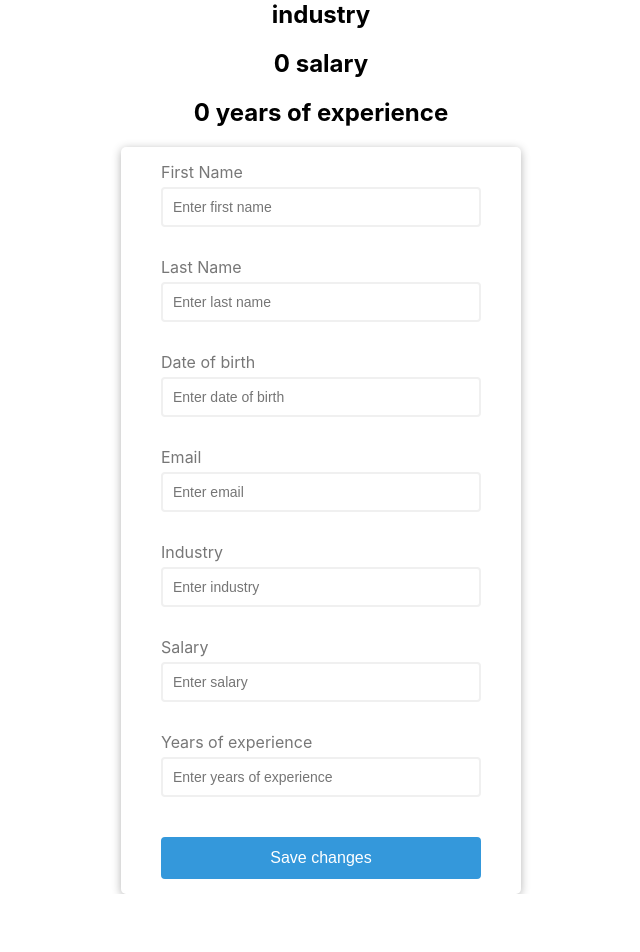
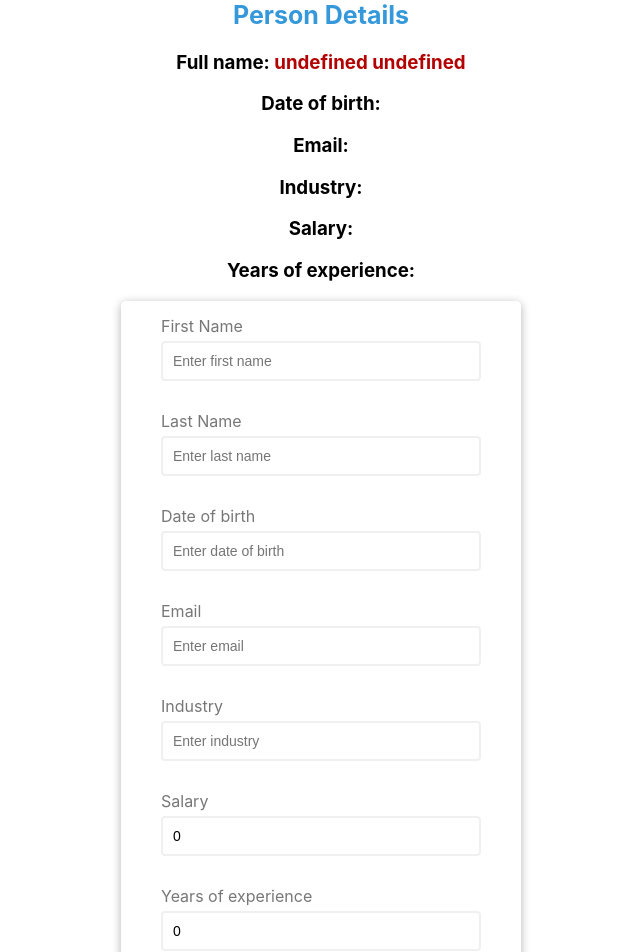
Before and after one commit to cosminwolf16/frontend-test, a Next.js app: page /people/1 in a window 1280 px wide. Shown: the part 300-1252 px from the top of the page, without its empty margins (319-959 px from the left). Before the commit the page ends 1194 px from the top, so only its background shows below. Built offline with nearby package versions, Linux system fonts and the light colour scheme.

Commit message:
improve person page

```diff
--- a/components/PersonCard/PersonCard.tsx
+++ b/components/PersonCard/PersonCard.tsx
@@ -4,10 +4,9 @@ import styles from 'styles/People.module.scss';
 
 interface PersonCard {
   person: Person;
-  onClick: () => void;
 }
 
-const PersonCard: React.FC<PersonCard> = ({ person, onClick }) => {
+const PersonCard: React.FC<PersonCard> = ({ person }) => {
   if (
     person.first_name === null ||
     person.last_name === null ||
@@ -19,7 +18,7 @@ const PersonCard: React.FC<PersonCard> = ({ person, onClick }) => {
   return (
     <div className={styles.grid}>
       <Link href={`/people/${person.id}`}>
-        <a className={styles.card} onClick={onClick}>
+        <a className={styles.card}>
           <h2>{`${person.first_name} ${person.last_name}`}</h2>
           <p>{person.email}</p>
         </a>
--- a/pages/people/[slug].tsx
+++ b/pages/people/[slug].tsx
@@ -1,125 +1,16 @@
-import { useAppDispatch, useAppSelector } from 'hooks/reduxHooks';
 import styles from 'styles/PersonPage.module.scss';
-import { useState } from 'react';
-import { updatePerson } from 'store/actions/peopleActions';
 import Navigation from 'components/Navigation';
+import PersonForm from './components/PersonForm';
+import PersonDetails from './components/PersonDetails';
 
 export const PersonPage = () => {
-  const person = useAppSelector((state) => state.people.currentPerson);
-
-  const [formData, setFormData] = useState({
-    first_name: '',
-    last_name: '',
-    email: '',
-    date_of_birth: '',
-    industry: '',
-    salary: 0,
-    years_of_experience: 0,
-    id: person.id,
-  });
-
-  const dispatch = useAppDispatch();
-
-  const onFieldChange = (event: React.SyntheticEvent<EventTarget>) =>
-    // @ts-ignore
-    setFormData({ ...formData, [event.target.name]: event.target.value });
-
   return (
     <div className={styles.personPage}>
       <Navigation />
       <h1 className={styles.title}>Person Page</h1>
-      <div className={styles.information}>
-        <h2>{`${person.first_name} ${person.last_name}`}</h2>
-        <h2>{person.date_of_birth}</h2>
-        <h2>{person.email}</h2>
-        <h2>{person.industry} industry</h2>
-        <h2>{person.salary} salary</h2>
-        <h2>{person.years_of_experience} years of experience</h2>
-      </div>
+      <PersonDetails />
       <div className={styles.container}>
-        <form id="form" className={styles.form}>
-          <div className={styles.formControl}>
-            <label htmlFor="firstName">First Name</label>
-            <input
-              type="text"
-              id="firstName"
-              placeholder="Enter first name"
-              name="first_name"
-              onChange={(event) => onFieldChange(event)}
-            />
-          </div>
-          <div className={styles.formControl}>
-            <label htmlFor="firstName">Last Name</label>
-            <input
-              type="text"
-              id="lastName"
-              placeholder="Enter last name"
-              name="last_name"
-              onChange={(event) => onFieldChange(event)}
-            />
-          </div>
-          <div className={styles.formControl}>
-            <label htmlFor="dateOfBirth">Date of birth</label>
-            <input
-              type="text"
-              id="dateOfBirth"
-              placeholder="Enter date of birth"
-              name="date_of_birth"
-              onChange={(event) => onFieldChange(event)}
-            />
-          </div>
-          <div className={styles.formControl}>
-            <label htmlFor="email">Email</label>
-            <input
-              type="text"
-              id="email"
-              placeholder="Enter email"
-              name="email"
-              onChange={(event) => onFieldChange(event)}
-            />
-            <small>Error message</small>
-          </div>
-          <div className={styles.formControl}>
-            <label htmlFor="industry">Industry</label>
-            <input
-              type="text"
-              id="industry"
-              placeholder="Enter industry"
-              name="industry"
-              onChange={(event) => onFieldChange(event)}
-            />
-          </div>
-          <div className={styles.formControl}>
-            <label htmlFor="salary">Salary</label>
-            <input
-              type="text"
-              id="salary"
-              placeholder="Enter salary"
-              name="salary"
-              onChange={(event) => onFieldChange(event)}
-            />
-          </div>
-          <div className={styles.formControl}>
-            <label htmlFor="yearsOfExperience">Years of experience</label>
-            <input
-              type="text"
-              id="yearsOfExperience"
-              placeholder="Enter years of experience"
-              name="years_of_experience"
-              onChange={(event) => onFieldChange(event)}
-            />
-          </div>
-          <button
-            type="submit"
-            onClick={(e) => {
-              e.preventDefault();
-              console.log(formData);
-              dispatch(updatePerson(formData));
-            }}
-          >
-            Save changes
-          </button>
-        </form>
+        <PersonForm />
       </div>
     </div>
   );
--- /dev/null
+++ b/pages/people/components/PersonDetails.tsx
@@ -0,0 +1,40 @@
+import { useAppSelector } from 'hooks/reduxHooks';
+import { getPerson } from 'selectors/peopleSelectors';
+import styles from 'styles/PersonDetails.module.scss';
+
+export const PersonDetails = () => {
+  const person = useAppSelector(getPerson);
+
+  return (
+    <div className={styles.personDetails}>
+      <h2>Person Details</h2>
+      <div className={styles.detailsContainer}>
+        <h3>
+          Full name:{' '}
+          <span
+            className={styles.detail}
+          >{`${person?.first_name} ${person?.last_name}`}</span>
+        </h3>
+        <h3>
+          Date of birth:{' '}
+          <span className={styles.detail}>{person?.date_of_birth}</span>
+        </h3>
+        <h3>
+          Email: <span className={styles.detail}>{person?.email}</span>
+        </h3>
+        <h3>
+          Industry: <span className={styles.detail}>{person?.industry}</span>
+        </h3>
+        <h3>
+          Salary: <span className={styles.detail}>{person?.salary}</span>
+        </h3>
+        <h3>
+          Years of experience:{' '}
+          <span className={styles.detail}>{person?.years_of_experience}</span>
+        </h3>
+      </div>
+    </div>
+  );
+};
+
+export default PersonDetails;
--- /dev/null
+++ b/pages/people/components/PersonForm.tsx
@@ -0,0 +1,120 @@
+import { ChangeEvent, useEffect } from 'react';
+import { useAppDispatch, useAppSelector } from 'hooks/reduxHooks';
+import { setFormData } from 'store/actions/peopleActions';
+import styles from 'styles/PersonPage.module.scss';
+import { useRouter } from 'next/router';
+import { getAllPeople, getPerson } from 'selectors/peopleSelectors';
+
+export const PersonForm: React.FC = () => {
+  const people = useAppSelector(getAllPeople);
+  const formData = useAppSelector(getPerson);
+
+  const router = useRouter();
+  const dispatch = useAppDispatch();
+
+  useEffect(() => {
+    const queryId = router.query.slug;
+    const person = people.find((person) => person.id === Number(queryId));
+
+    dispatch(setFormData(person!));
+  }, [dispatch, people, router.query.slug]);
+
+  const onFieldChange = (event: ChangeEvent<HTMLInputElement>) =>
+    dispatch(
+      setFormData({ ...formData, [event.target.name]: event.target.value })
+    );
+
+  return (
+    <form id="form" className={styles.form}>
+      <div className={styles.formControl}>
+        <label htmlFor="firstName">First Name</label>
+        <input
+          type="text"
+          id="firstName"
+          placeholder="Enter first name"
+          name="first_name"
+          value={formData?.first_name}
+          onChange={(event) => onFieldChange(event)}
+        />
+      </div>
+      <div className={styles.formControl}>
+        <label htmlFor="firstName">Last Name</label>
+        <input
+          type="text"
+          id="lastName"
+          placeholder="Enter last name"
+          name="last_name"
+          value={formData?.last_name}
+          onChange={(event) => onFieldChange(event)}
+        />
+      </div>
+      <div className={styles.formControl}>
+        <label htmlFor="dateOfBirth">Date of birth</label>
+        <input
+          type="text"
+          id="dateOfBirth"
+          placeholder="Enter date of birth"
+          name="date_of_birth"
+          value={formData?.date_of_birth}
+          onChange={(event) => onFieldChange(event)}
+        />
+      </div>
+      <div className={styles.formControl}>
+        <label htmlFor="email">Email</label>
+        <input
+          type="text"
+          id="email"
+          placeholder="Enter email"
+          name="email"
+          value={formData?.email}
+          onChange={(event) => onFieldChange(event)}
+        />
+        <small>Error message</small>
+      </div>
+      <div className={styles.formControl}>
+        <label htmlFor="industry">Industry</label>
+        <input
+          type="text"
+          id="industry"
+          placeholder="Enter industry"
+          name="industry"
+          value={formData?.industry}
+          onChange={(event) => onFieldChange(event)}
+        />
+      </div>
+      <div className={styles.formControl}>
+        <label htmlFor="salary">Salary</label>
+        <input
+          type="text"
+          id="salary"
+          placeholder="Enter salary"
+          name="salary"
+          value={formData?.salary}
+          onChange={(event) => onFieldChange(event)}
+        />
+      </div>
+      <div className={styles.formControl}>
+        <label htmlFor="yearsOfExperience">Years of experience</label>
+        <input
+          type="text"
+          id="yearsOfExperience"
+          placeholder="Enter years of experience"
+          name="years_of_experience"
+          value={formData?.years_of_experience}
+          onChange={(event) => onFieldChange(event)}
+        />
+      </div>
+      <button
+        type="submit"
+        onClick={(e) => {
+          e.preventDefault();
+          dispatch(setFormData(formData));
+        }}
+      >
+        Save changes
+      </button>
+    </form>
+  );
+};
+
+export default PersonForm;
--- /dev/null
+++ b/selectors/peopleSelectors.ts
@@ -0,0 +1,13 @@
+import { RootState } from 'store/store';
+
+const getPeopleState = (state: RootState) => {
+  return state.people;
+};
+
+export const getAllPeople = (state: RootState) => {
+  return getPeopleState(state).people;
+};
+
+export const getPerson = (state: RootState) => {
+  return getPeopleState(state).formData;
+};
--- a/store/actions/peopleActions.ts
+++ b/store/actions/peopleActions.ts
@@ -1,11 +1,10 @@
 import { Person } from 'models/models';
 
-export type PeopleActions = LoadPeopleData | SetCurrentPerson | UpdatePerson;
+export type PeopleActions = LoadPeopleData | SetFormData;
 
 export enum PeopleActionsType {
   LoadPeopleData,
-  SetCurrentPerson,
-  UpdatePerson,
+  SetFormData,
 }
 
 export interface LoadPeopleData {
@@ -18,22 +17,12 @@ export const loadPeopleData = (peopleData: Person[]) => ({
   payload: peopleData,
 });
 
-export interface SetCurrentPerson {
-  type: PeopleActionsType.SetCurrentPerson;
+export interface SetFormData {
+  type: PeopleActionsType.SetFormData;
   payload: Person;
 }
 
-export const setCurrentPerson = (currentPerson: Person) => ({
-  type: PeopleActionsType.SetCurrentPerson,
-  payload: currentPerson,
+export const setFormData = (formData: Person) => ({
+  type: PeopleActionsType.SetFormData,
+  payload: formData,
 });
-
-export interface UpdatePerson {
-  type: PeopleActionsType.UpdatePerson;
-  payload: Person;
-}
-
-export const updatePerson = (person: Person) => ({
-  type: PeopleActionsType.UpdatePerson,
-  payload: person,
-});
--- a/store/reducers/peopleReducer.ts
+++ b/store/reducers/peopleReducer.ts
@@ -3,12 +3,12 @@ import { PeopleActions, PeopleActionsType } from 'store/actions/peopleActions';
 
 interface PeopleState {
   people: Person[];
-  currentPerson: Person;
+  formData: Person;
 }
 
 export const initialState: PeopleState = {
   people: [],
-  currentPerson: {
+  formData: {
     first_name: '',
     last_name: '',
     email: '',
@@ -30,15 +30,10 @@ export const peopleReducer = (
         ...state,
         people: action.payload,
       };
-    case PeopleActionsType.SetCurrentPerson:
+    case PeopleActionsType.SetFormData:
       return {
         ...state,
-        currentPerson: action.payload,
-      };
-    case PeopleActionsType.UpdatePerson:
-      return {
-        ...state,
-        currentPerson: action.payload,
+        formData: action.payload,
       };
     default:
       return state;
--- /dev/null
+++ b/styles/PersonDetails.module.scss
@@ -0,0 +1,15 @@
+.personDetails {
+  h2 {
+    text-align: center;
+    font-weight: bold;
+    font-size: 25px;
+    color: #3498db;
+  }
+  .detailsContainer {
+    text-align: center;
+
+    .detail {
+      color: #b30000;
+    }
+  }
+}
```
Also changed, not shown: components/PersonList/PersonList.tsx (+1 -9 lines).
